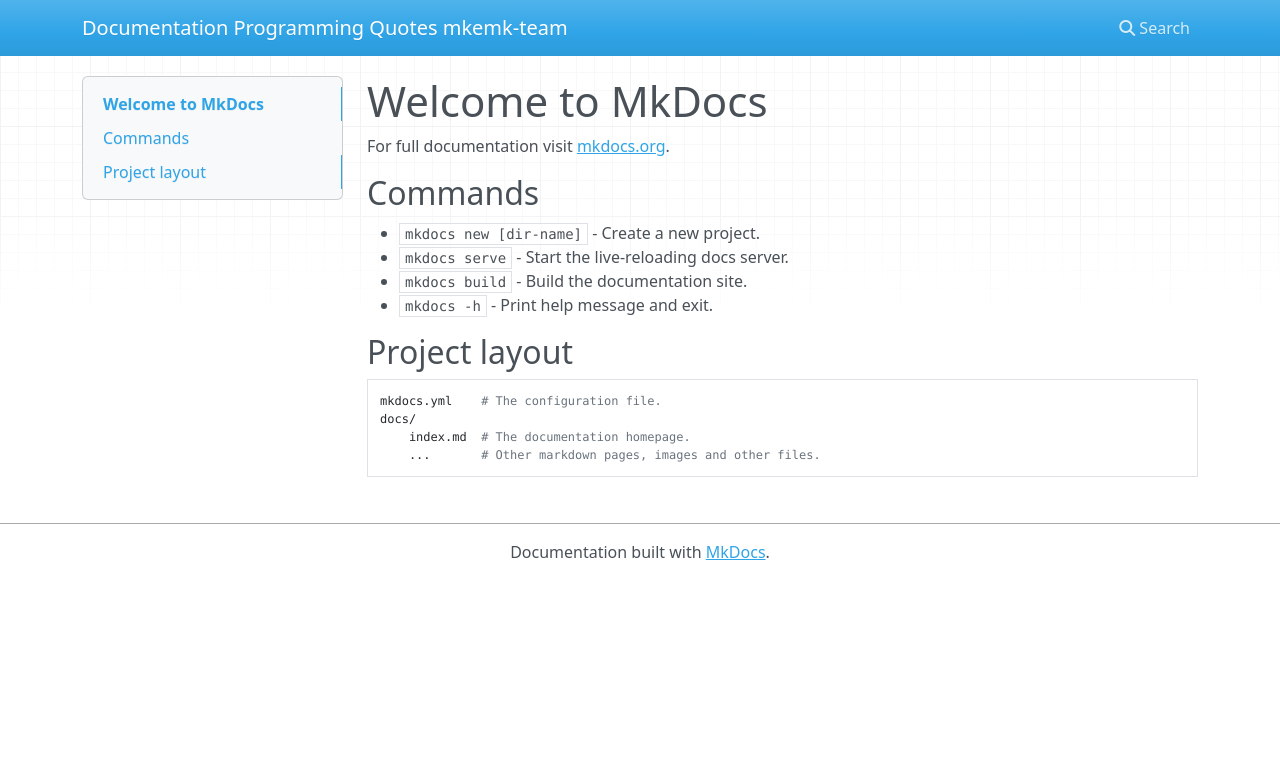
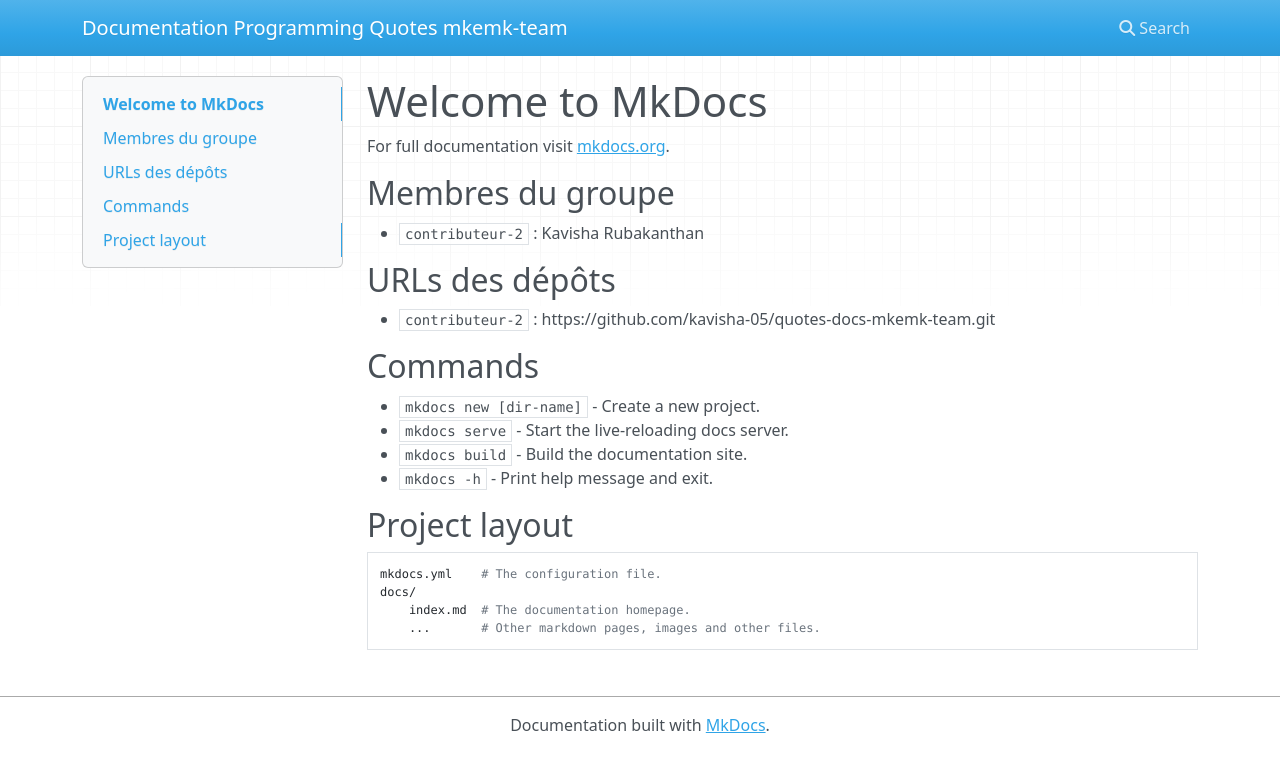
Before and after one commit to TI204/quotes-docs-mkemk-team, an MkDocs documentation site: the page built from docs/index.md, in a window 1280 px wide. Shown: the top 772 px of the page. Built offline with MkDocs 1.6.1, drawn with Linux system fonts in a browser that asks for light colours; nearby versions of some CDN libraries.

Commit message:
Complete index.md and README.md (Contributor 2)

```diff
--- a/docs/index.md
+++ b/docs/index.md
@@ -1,6 +1,14 @@
 # Welcome to MkDocs
 
 For full documentation visit [mkdocs.org](https://www.mkdocs.org).
+
+## Membres du groupe
+
+- `contributeur-2` : Kavisha Rubakanthan
+
+## URLs des dépôts
+
+- `contributeur-2` : https://github.com/kavisha-05/quotes-docs-mkemk-team.git
 
 ## Commands
 
```
Also changed, not shown: README.md (+2 -0 lines).
